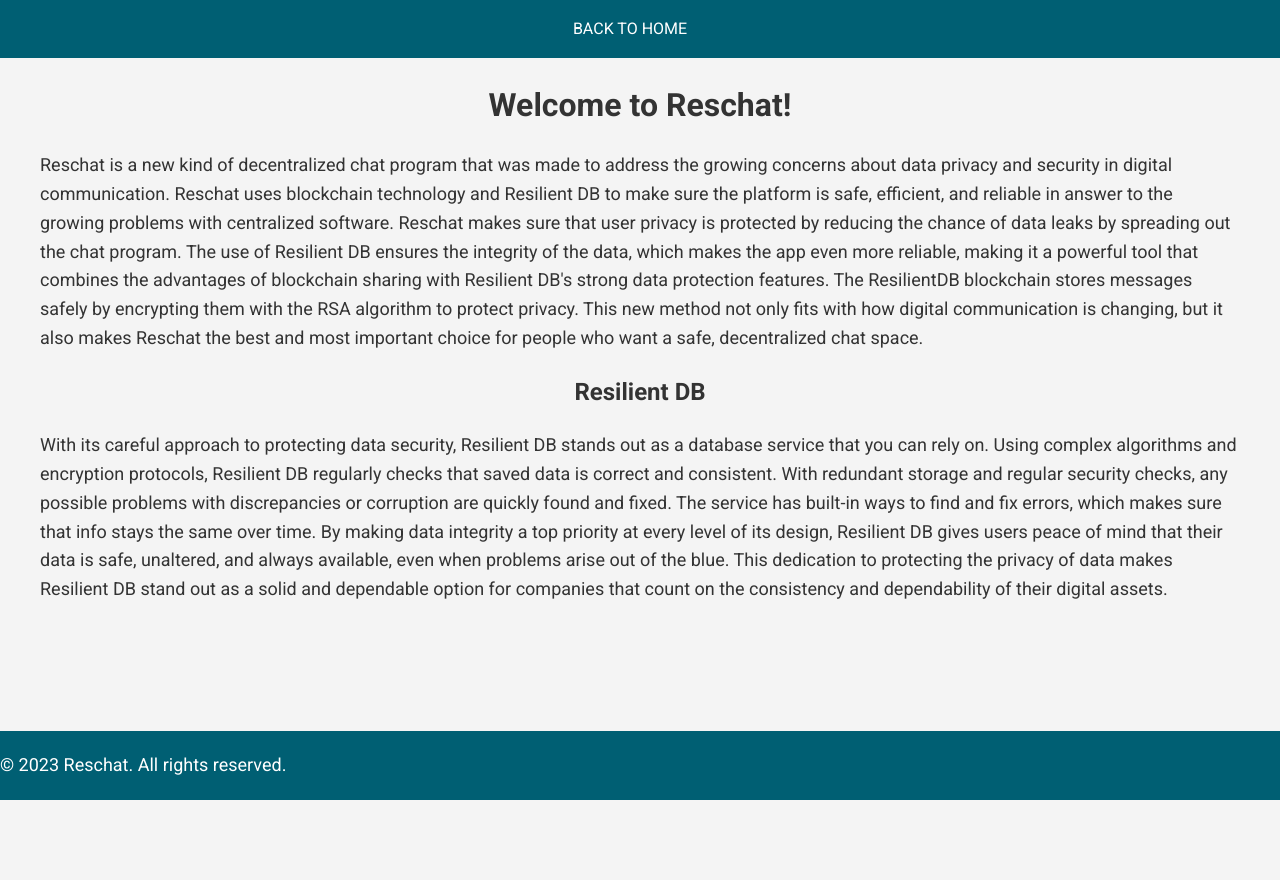
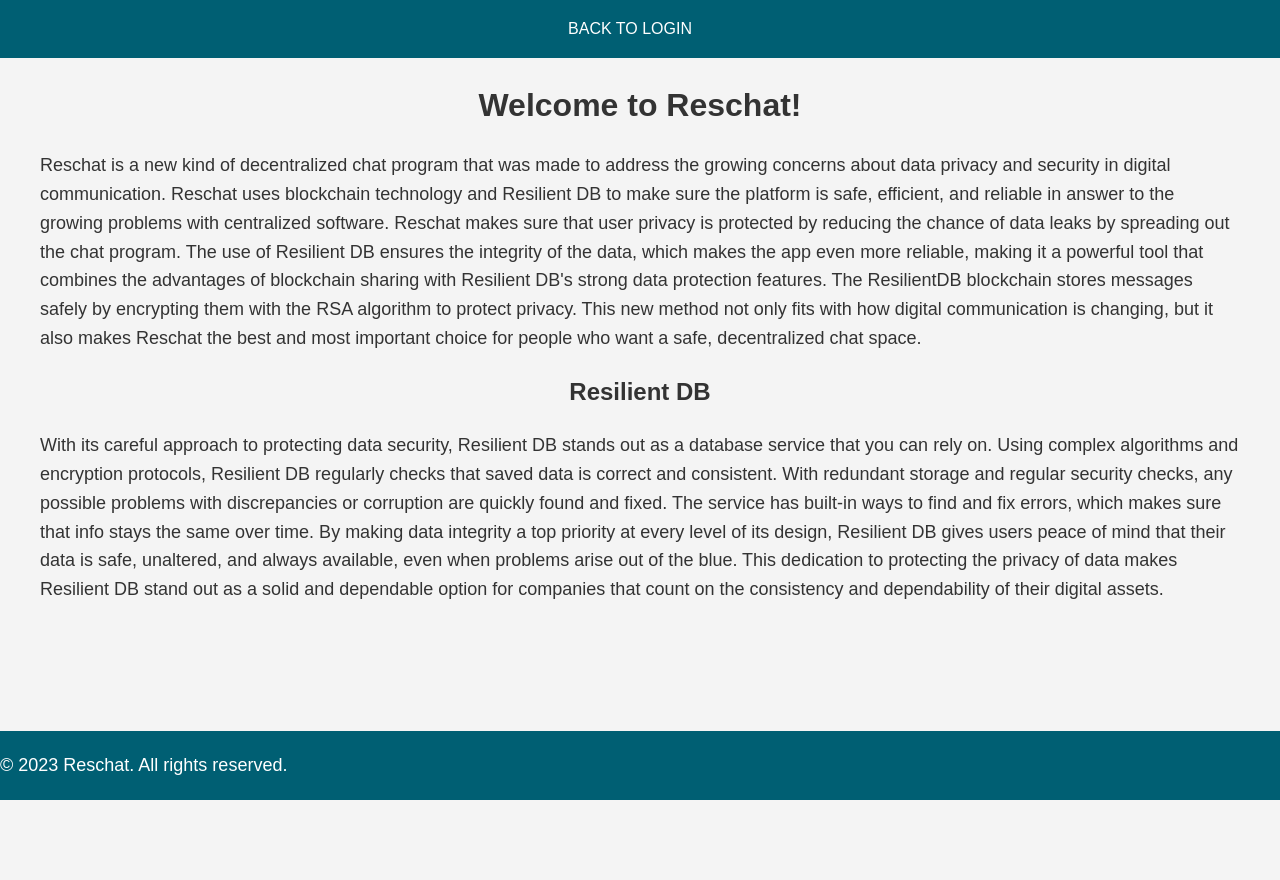
Before and after one commit to resilientdb/ResChat, a Django app: page /login/features.html/ in a window 1280 px wide. Run offline with Django 4.2, Linux system fonts and the light colour scheme.

Commit message:
Update features.html

```diff
--- a/app0/templates/features.html
+++ b/app0/templates/features.html
@@ -11,7 +11,7 @@
             margin: 0;
             padding: 0;
             height: 100%;
-            font-family: 'Roboto', sans-serif;
+            font-family: 'Arial', sans-serif;
             background: #f4f4f4;
             color: #333;
             line-height: 1.6;
@@ -103,7 +103,7 @@
         <ul>
 
 
-            <li><a href="{% url 'login' %}">Back to Home</a></li>
+            <li><a href="{% url 'login' %}">Back to Login</a></li>
 
         </ul>
     </header>
```
